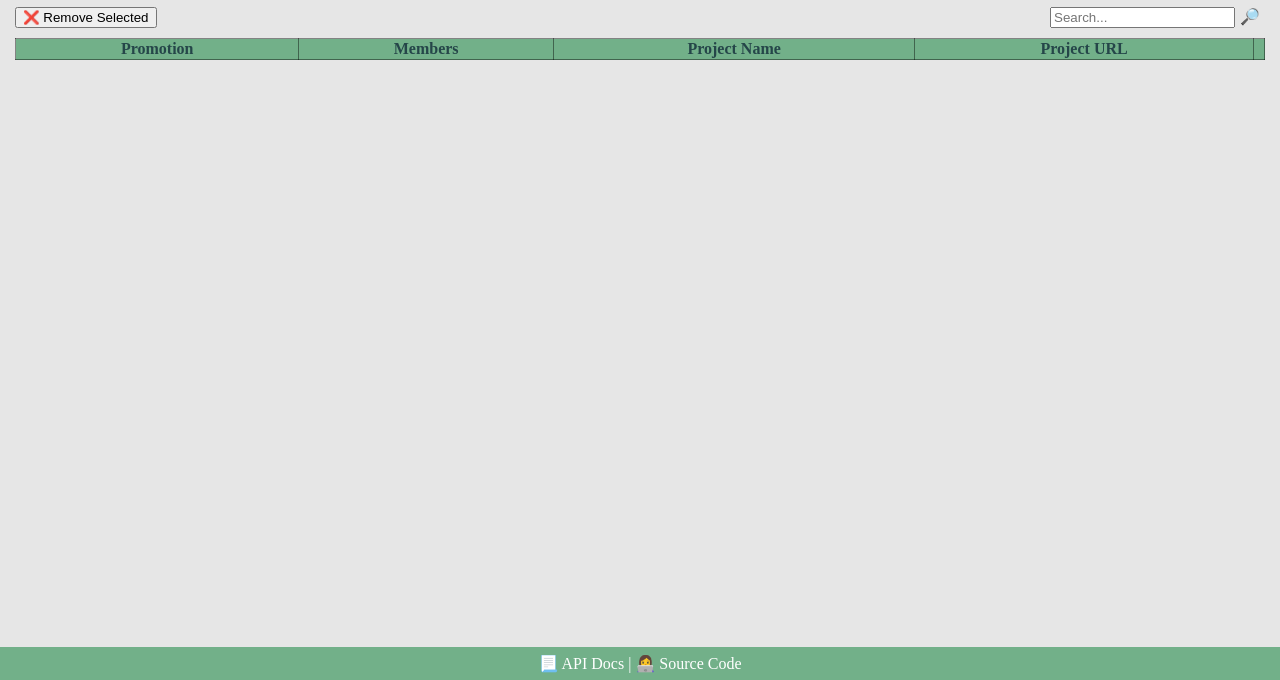
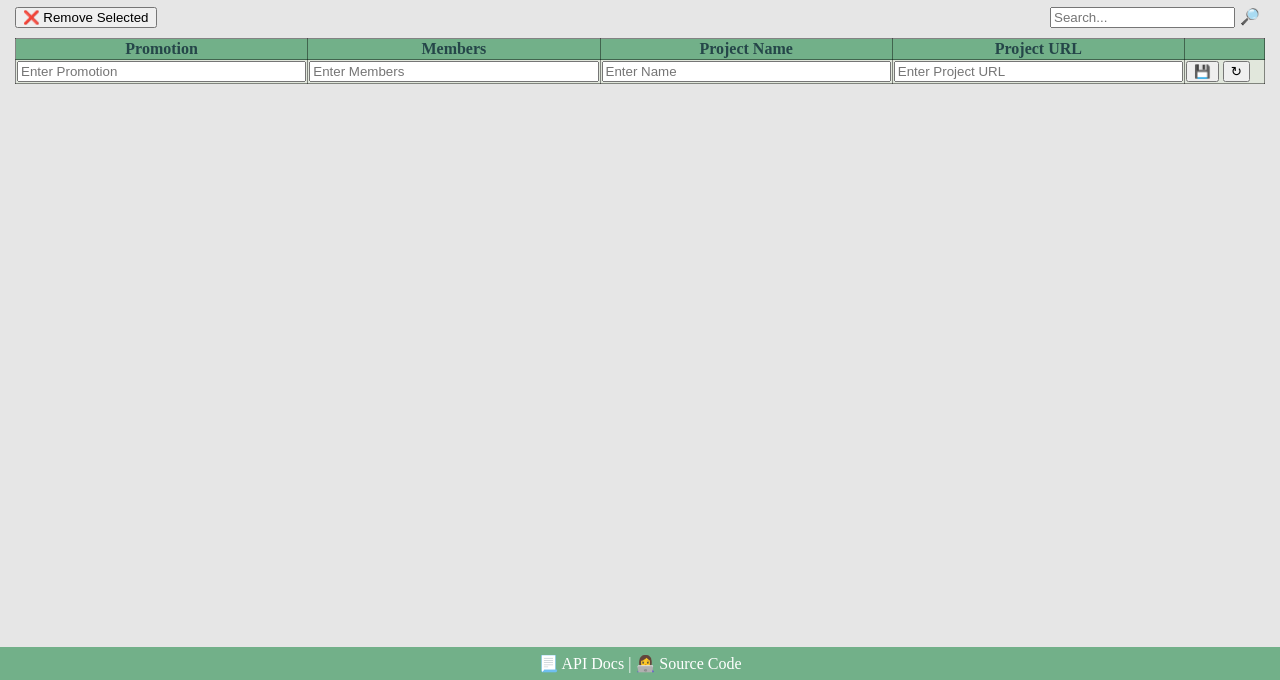
Before and after one commit to andreeaiaconi/teams-networking, a website built with webpack: page src/index.html in a window 1280 px wide. Shown: the part 120-800 px from the top of the page. Built offline with nearby package versions, Linux system fonts and the light colour scheme; files whose address does not match are found by name.

Commit message:
feat: add static form for creating team

```diff
--- a/src/index.html
+++ b/src/index.html
@@ -24,7 +24,17 @@
         <input type="search" name="search" id="search" placeholder="Search..." />
         <label for="search">🔎</label>
       </div>
+      <form action="secretary.html" method="get">
         <table id="teamsTable">
+          <colgroup>
+            <!-- span 1 meaning this column is only meant for one single row -->
+            <col span="1" />
+            <col span="1" />
+            <col span="1" />
+            <col span="1" />
+            <!-- now, even if we make the window smaller, the last column (with the buttons will always hold this width to accomodate the buttons) -->
+            <col span="1" style="width: 80px" />
+          </colgroup>
           <thead>
             <!-- Groups the table header rows -->
             <tr>
@@ -37,9 +47,29 @@
               <th></th>
             </tr>
           </thead>
-        <tbody>
-        </tbody>
+          <tbody></tbody>
+          <tfoot>
+            <tr>
+              <td>
+                <input required type="text" name="promotion" id="promotion" placeholder="Enter Promotion" />
+              </td>
+              <td>
+                <input required type="text" name="members" id="members" placeholder="Enter Members" />
+              </td>
+              <td>
+                <input required type="text" name="name" id="name" placeholder="Enter Name" />
+              </td>
+              <td>
+                <input required type="text" name="url" id="url" placeholder="Enter Project URL" />
+              </td>
+              <td>
+                <button type="submit">💾</button>
+                <button type="reset">↻</button>
+              </td>
+            </tr>
+          </tfoot>
         </table>
+      </form>
     </section>
     <footer>📃 API Docs | 👩‍💻 Source Code</footer>
   </body>
--- a/src/style.css
+++ b/src/style.css
@@ -80,6 +80,13 @@ h2 {
 #teamsTable tr:nth-child(odd) {
     background-color: #e1e7dc;
 }
+#teamsTable input {
+  width: 100%;
+}
+
+#teamsTable tfoot input:not([type="image" i]) {
+    box-sizing: border-box;
+}
 footer {
   background-color: rgb(114, 176, 137);
   color: white;
```
Lines whose indentation alone changed are shown as unchanged.
